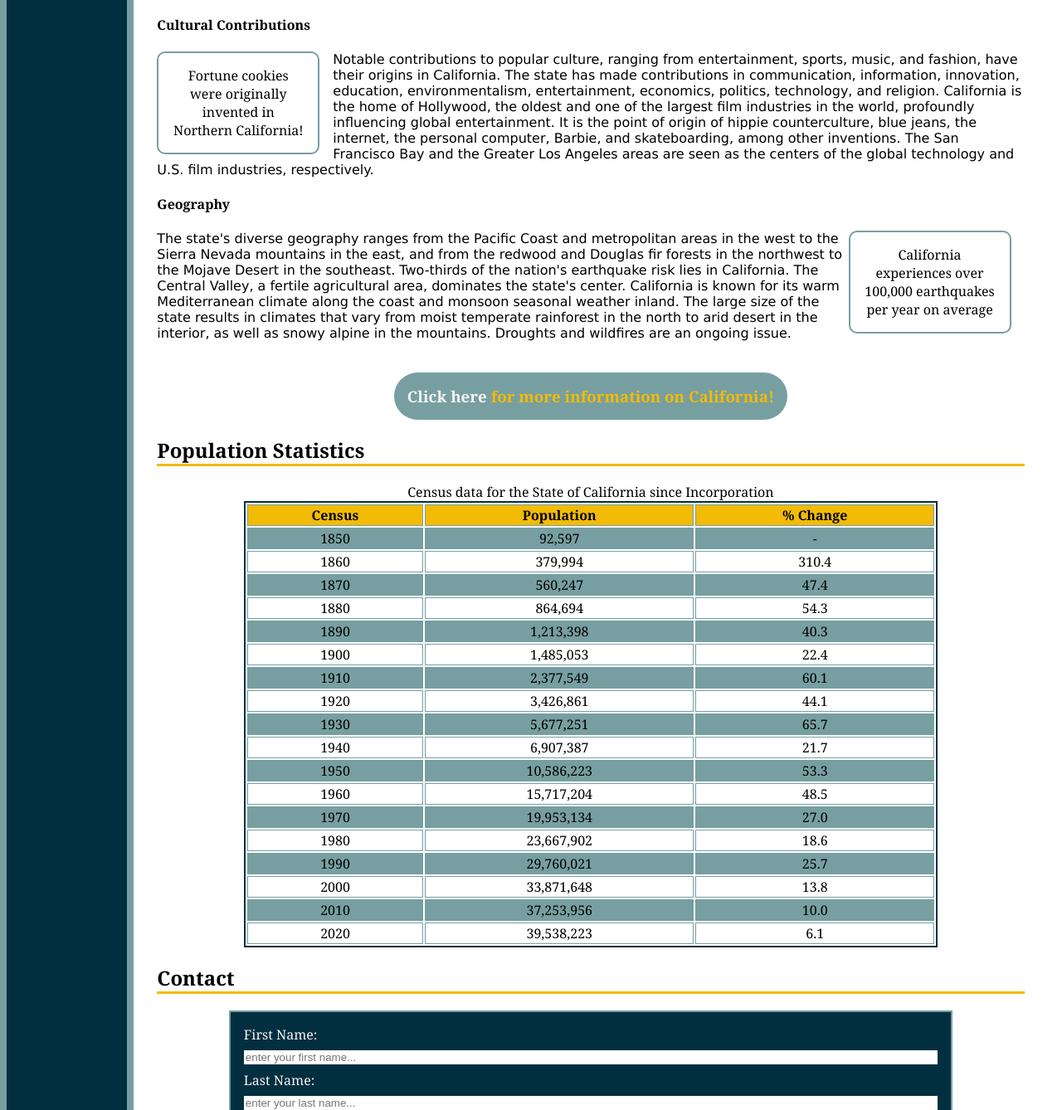
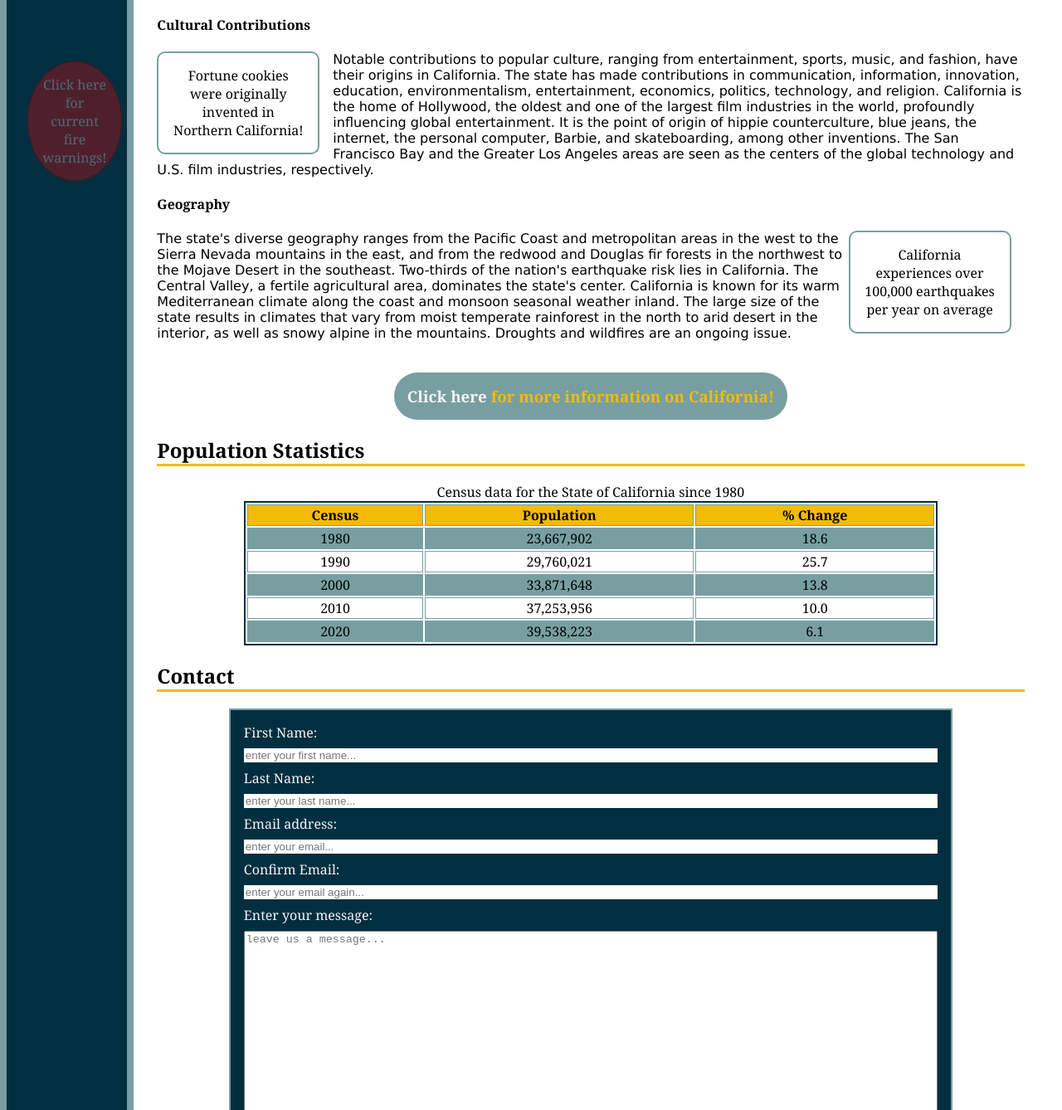
Before and after one commit to tylerelk/Front-End-D277, a plain HTML site: page index.html in a window 1280 px wide. Shown: the part 549-1887 px from the top of the page at 83% size. Drawn offline with Linux system fonts and the light colour scheme.

Commit message:
shorten table, add state income, add abs element

```diff
--- a/index.html
+++ b/index.html
@@ -40,6 +40,10 @@
             </li>
         </ul>
     </nav>
+    <aside id="fire-alert"><a href="https://www.fire.ca.gov/incidents" target="_blank">
+        Click here for current fire warnings!
+    </a></aside>
+    <!--Revision: Absolutely positioned element-->
     <section class="content-body" id="intro-section">
         <h2 class="section-title">Welcome to the state of California (un)official website</h2>
         <h4 class="section-paragraph-header">California</h4>
@@ -59,76 +63,12 @@
         <br>
         <h3 class="external-link"><a href="http://www.ca.gov" target="_blank">Click here</a> for more information on California!</h3>
         <h2 class="section-title">Population Statistics</h2>
+        <!--Revision: Table now has only 6 rows-->
         <table>
             <tr>
                 <th>Census</th>
                 <th>Population</th>
                 <th>% Change</th>
-            </tr>
-            <tr>
-                <td>1850</td>
-                <td>92,597</td>
-                <td>-</td>
-            </tr>
-            <tr>
-                <td>1860</td>
-                <td>379,994</td>
-                <td>310.4</td>
-            </tr>
-            <tr>
-                <td>1870</td>
-                <td>560,247</td>
-                <td>47.4</td>
-            </tr>
-            <tr>
-                <td>1880</td>
-                <td>864,694</td>
-                <td>54.3</td>
-            </tr>
-            <tr>
-                <td>1890</td>
-                <td>1,213,398</td>
-                <td>40.3</td>
-            </tr>
-            <tr>
-                <td>1900</td>
-                <td>1,485,053</td>
-                <td>22.4</td>
-            </tr>
-            <tr>
-                <td>1910</td>
-                <td>2,377,549</td>
-                <td>60.1</td>
-            </tr>
-            <tr>
-                <td>1920</td>
-                <td>3,426,861</td>
-                <td>44.1</td>
-            </tr>
-            <tr>
-                <td>1930</td>
-                <td>5,677,251</td>
-                <td>65.7</td>
-            </tr>
-            <tr>
-                <td>1940</td>
-                <td>6,907,387</td>
-                <td>21.7</td>
-            </tr>
-            <tr>
-                <td>1950</td>
-                <td>10,586,223</td>
-                <td>53.3</td>
-            </tr>
-            <tr>
-                <td>1960</td>
-                <td>15,717,204</td>
-                <td>48.5</td>
-            </tr>
-            <tr>
-                <td>1970</td>
-                <td>19,953,134</td>
-                <td>27.0</td>
             </tr>
             <tr>
                 <td>1980</td>
@@ -155,7 +95,7 @@
                 <td>39,538,223</td>
                 <td>6.1</td>
             </tr>
-            <caption>Census data for the State of California since Incorporation</caption>
+            <caption>Census data for the State of California since 1980</caption>
         </table>
         <h2 class="section-title">Contact</h2>
         <form action="#" id="contact-form">
@@ -175,3 +115,11 @@
 </body>
 <script src="index.js"></script>
 </html>
+
+<!--
+All copy and images taken from the following Wikipedia pages:
+- California: https://en.wikipedia.org/wiki/California
+- Los Angeles: https://en.wikipedia.org/wiki/Los_Angeles
+- San Francisco: https://en.wikipedia.org/wiki/San_Francisco
+- Sacramento: https://en.wikipedia.org/wiki/Sacramento,_California
+-->
--- a/styles.css
+++ b/styles.css
@@ -87,6 +87,23 @@ h1 {
     background-color: var(--highlight);
     color: var(--background-dark);
     transition: 0.5s;
+}
+
+#fire-alert {
+    background-color: red;
+    border: 2px solid darkred;
+    color: darkred;
+    border-radius: 50%;
+    opacity: 30%;
+    position: absolute;
+    left: 2rem;
+    bottom: 2rem;
+    width: 5rem;
+}
+
+#fire-alert:hover {
+    opacity: 100%;
+    transition: 0.3s;
 }
 
 .content-body {
```
Also changed, not shown: pages/LAmain.html (+3 -1 lines), pages/SACmain.html (+3 -1 lines), pages/SFmain.html (+3 -1 lines), 1 other file.
